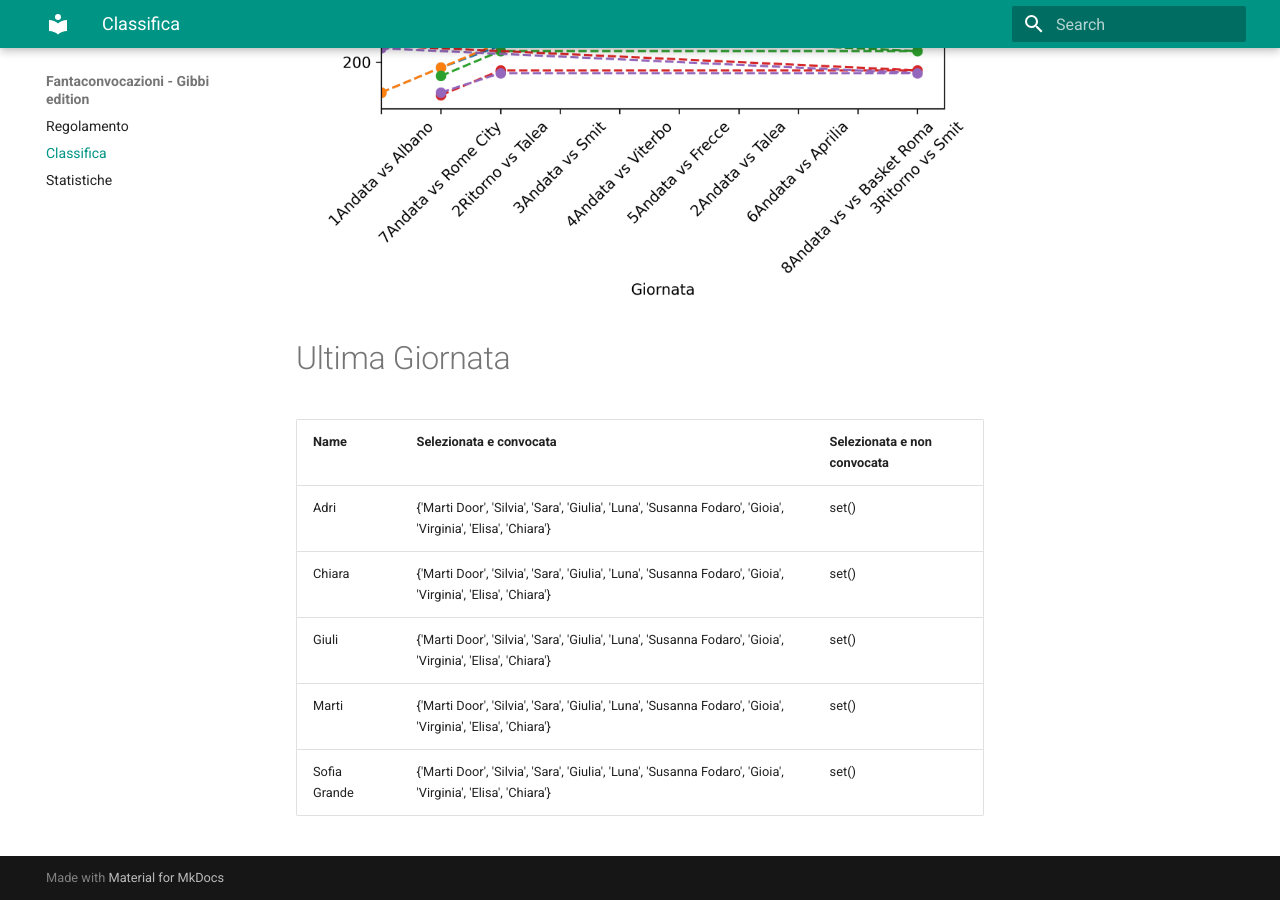
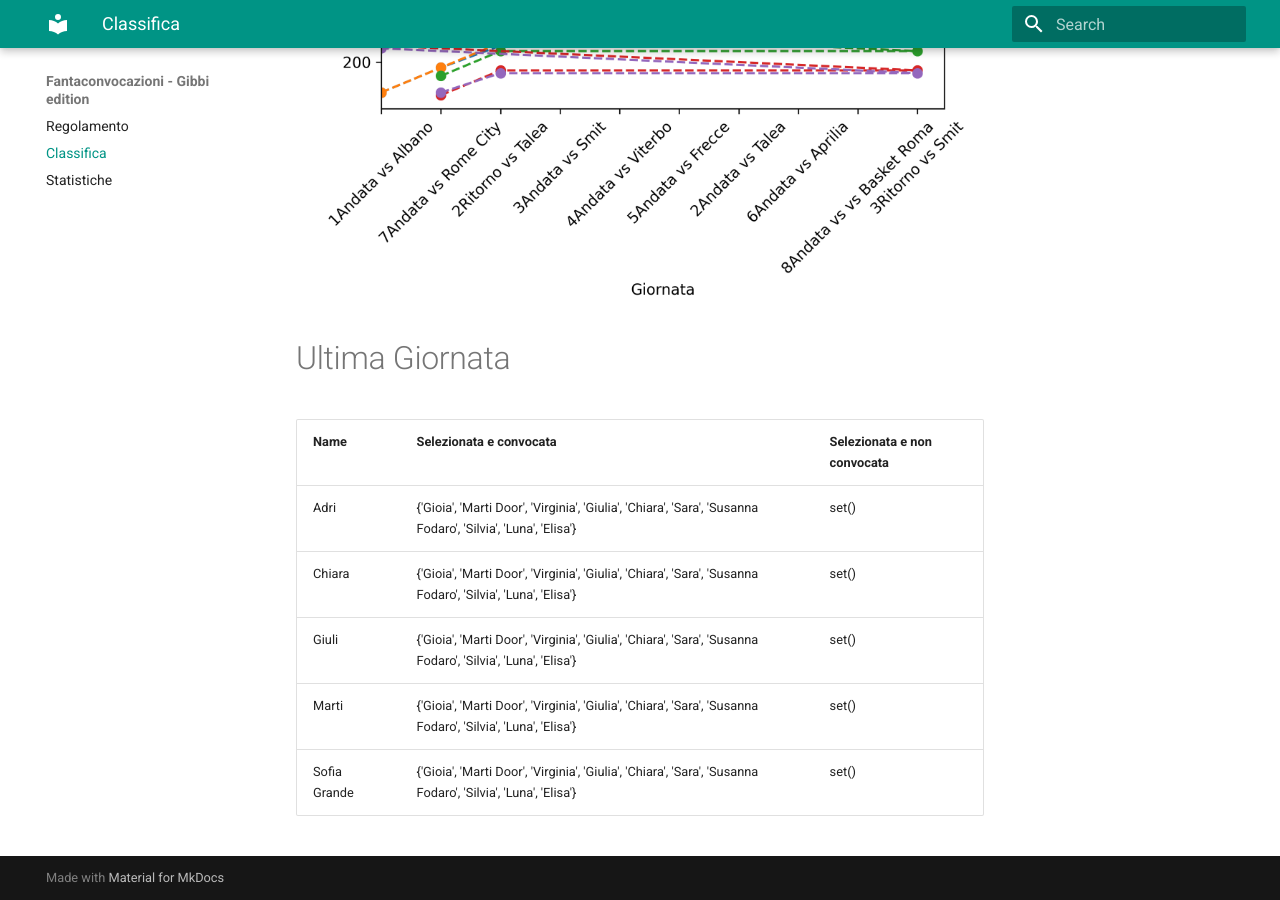
Before and after one commit to martinig94/fantagibbi, an MkDocs documentation site: the page built from docs/Classifica.md, in a window 1280 px wide and 900 px high, scrolled down 810 px. Built offline with MkDocs 1.6.1 and Material for MkDocs 9.7.7, drawn with Linux system fonts in a browser that asks for light colours.

Commit message:
Auto-update from main.py

```diff
--- a/docs/Classifica.md
+++ b/docs/Classifica.md
@@ -18,9 +18,9 @@
 <!-- START_TABLE CORRECT -->
 | Name         | Selezionata e convocata                                                                                      | Selezionata e non convocata   |
 |:-------------|:-------------------------------------------------------------------------------------------------------------|:------------------------------|
-| Adri         | {'Marti Door', 'Silvia', 'Sara', 'Giulia', 'Luna', 'Susanna Fodaro', 'Gioia', 'Virginia', 'Elisa', 'Chiara'} | set()                         |
-| Chiara       | {'Marti Door', 'Silvia', 'Sara', 'Giulia', 'Luna', 'Susanna Fodaro', 'Gioia', 'Virginia', 'Elisa', 'Chiara'} | set()                         |
-| Giuli        | {'Marti Door', 'Silvia', 'Sara', 'Giulia', 'Luna', 'Susanna Fodaro', 'Gioia', 'Virginia', 'Elisa', 'Chiara'} | set()                         |
-| Marti        | {'Marti Door', 'Silvia', 'Sara', 'Giulia', 'Luna', 'Susanna Fodaro', 'Gioia', 'Virginia', 'Elisa', 'Chiara'} | set()                         |
-| Sofia Grande | {'Marti Door', 'Silvia', 'Sara', 'Giulia', 'Luna', 'Susanna Fodaro', 'Gioia', 'Virginia', 'Elisa', 'Chiara'} | set()                         |
+| Adri         | {'Gioia', 'Marti Door', 'Virginia', 'Giulia', 'Chiara', 'Sara', 'Susanna Fodaro', 'Silvia', 'Luna', 'Elisa'} | set()                         |
+| Chiara       | {'Gioia', 'Marti Door', 'Virginia', 'Giulia', 'Chiara', 'Sara', 'Susanna Fodaro', 'Silvia', 'Luna', 'Elisa'} | set()                         |
+| Giuli        | {'Gioia', 'Marti Door', 'Virginia', 'Giulia', 'Chiara', 'Sara', 'Susanna Fodaro', 'Silvia', 'Luna', 'Elisa'} | set()                         |
+| Marti        | {'Gioia', 'Marti Door', 'Virginia', 'Giulia', 'Chiara', 'Sara', 'Susanna Fodaro', 'Silvia', 'Luna', 'Elisa'} | set()                         |
+| Sofia Grande | {'Gioia', 'Marti Door', 'Virginia', 'Giulia', 'Chiara', 'Sara', 'Susanna Fodaro', 'Silvia', 'Luna', 'Elisa'} | set()                         |
 <!-- END_TABLE CORRECT -->
```
